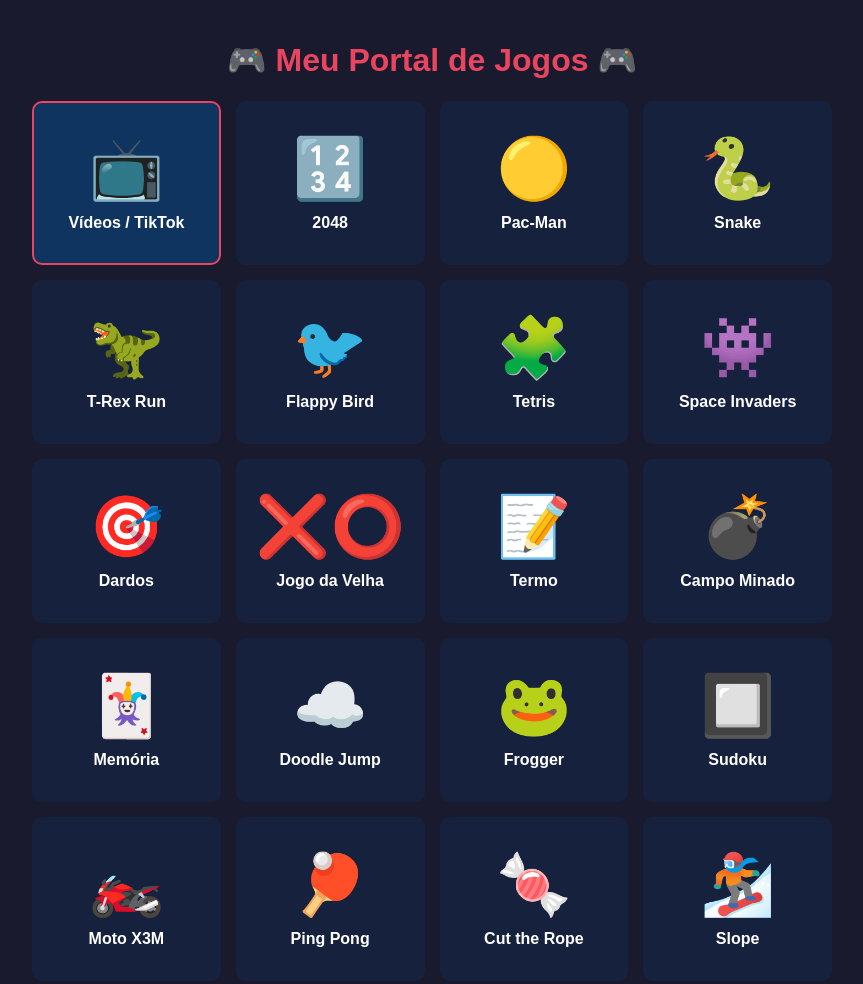
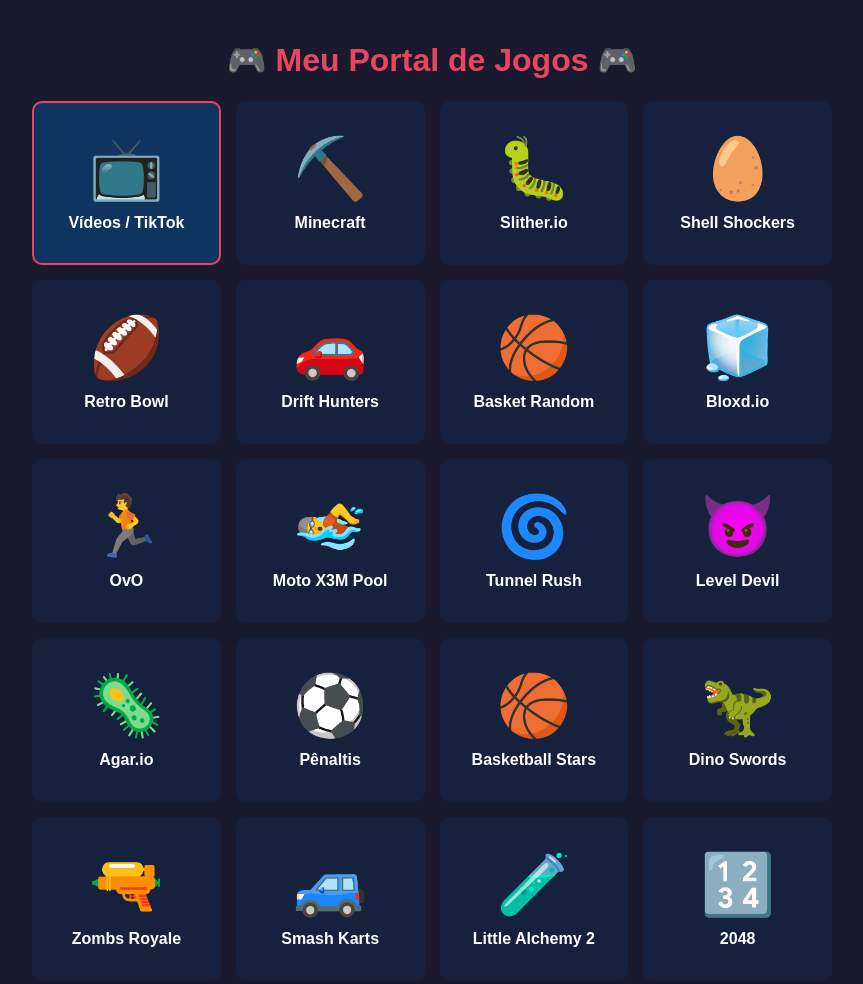
Before and after one commit to neithandavi37-crypto/Meu-portal, a plain HTML site: page index.html in a window 1280 px wide. Shown: the top 984 px of the page, without its empty margins (208-1071 px from the left). Drawn offline with Linux system fonts and the light colour scheme.

Commit message:
Update index.html
Update

```diff
--- a/index.html
+++ b/index.html
@@ -69,6 +69,26 @@
             <h3>Vídeos / TikTok</h3>
         </a>
 
+        <!-- OS 18 JOGOS NOVOS (Oficiais e Funcionais) -->
+        <a href="https://classic.minecraft.net/" target="_blank" class="cartao-jogo"><div class="icone-jogo">⛏️</div><h3>Minecraft</h3></a>
+        <a href="https://slither.io/" target="_blank" class="cartao-jogo"><div class="icone-jogo">🐛</div><h3>Slither.io</h3></a>
+        <a href="https://shellshock.io/" target="_blank" class="cartao-jogo"><div class="icone-jogo">🥚</div><h3>Shell Shockers</h3></a>
+        <a href="https://poki.com/en/g/retro-bowl" target="_blank" class="cartao-jogo"><div class="icone-jogo">🏈</div><h3>Retro Bowl</h3></a>
+        <a href="https://poki.com/en/g/drift-hunters" target="_blank" class="cartao-jogo"><div class="icone-jogo">🚗</div><h3>Drift Hunters</h3></a>
+        <a href="https://poki.com/en/g/basket-random" target="_blank" class="cartao-jogo"><div class="icone-jogo">🏀</div><h3>Basket Random</h3></a>
+        <a href="https://bloxd.io/" target="_blank" class="cartao-jogo"><div class="icone-jogo">🧊</div><h3>Bloxd.io</h3></a>
+        <a href="https://poki.com/en/g/ovo" target="_blank" class="cartao-jogo"><div class="icone-jogo">🏃</div><h3>OvO</h3></a>
+        <a href="https://poki.com/en/g/moto-x3m-pool-party" target="_blank" class="cartao-jogo"><div class="icone-jogo">🏊</div><h3>Moto X3M Pool</h3></a>
+        <a href="https://poki.com/en/g/tunnel-rush" target="_blank" class="cartao-jogo"><div class="icone-jogo">🌀</div><h3>Tunnel Rush</h3></a>
+        <a href="https://poki.com/en/g/level-devil" target="_blank" class="cartao-jogo"><div class="icone-jogo">😈</div><h3>Level Devil</h3></a>
+        <a href="https://agar.io/" target="_blank" class="cartao-jogo"><div class="icone-jogo">🦠</div><h3>Agar.io</h3></a>
+        <a href="https://poki.com/en/g/penalty-shooters-2" target="_blank" class="cartao-jogo"><div class="icone-jogo">⚽</div><h3>Pênaltis</h3></a>
+        <a href="https://poki.com/en/g/basketball-stars" target="_blank" class="cartao-jogo"><div class="icone-jogo">🏀</div><h3>Basketball Stars</h3></a>
+        <a href="https://poki.com/en/g/dino-swords" target="_blank" class="cartao-jogo"><div class="icone-jogo">🦖</div><h3>Dino Swords</h3></a>
+        <a href="https://zombsroyale.io/" target="_blank" class="cartao-jogo"><div class="icone-jogo">🔫</div><h3>Zombs Royale</h3></a>
+        <a href="https://poki.com/en/g/smash-karts" target="_blank" class="cartao-jogo"><div class="icone-jogo">🚙</div><h3>Smash Karts</h3></a>
+        <a href="https://littlealchemy2.com/" target="_blank" class="cartao-jogo"><div class="icone-jogo">🧪</div><h3>Little Alchemy 2</h3></a>
+
         <!-- Jogos anteriores (Funcionando) -->
         <a href="https://play2048.co/" target="_blank" class="cartao-jogo"><div class="icone-jogo">🔢</div><h3>2048</h3></a>
         <a href="https://www.google.com/logos/2010/pacman10-i.html" target="_blank" class="cartao-jogo"><div class="icone-jogo">🟡</div><h3>Pac-Man</h3></a>
@@ -110,8 +130,6 @@
         <a href="https://plays.org/bloons-tower-defense/" target="_blank" class="cartao-jogo"><div class="icone-jogo">🐒</div><h3>Bloons TD</h3></a>
         <a href="https://plays.org/stack/" target="_blank" class="cartao-jogo"><div class="icone-jogo">🏗️</div><h3>Stack</h3></a>
         <a href="https://plays.org/bounce/" target="_blank" class="cartao-jogo"><div class="icone-jogo">🔴</div><h3>Bounce</h3></a>
-
-        <!-- OS JOGOS CORRIGIDOS E FUNCIONAIS -->
         <a href="https://poki.com/en/g/block-blast" target="_blank" class="cartao-jogo"><div class="icone-jogo">🧱</div><h3>Block Blast</h3></a>
         <a href="https://poki.com/en/g/geometry-dash" target="_blank" class="cartao-jogo"><div class="icone-jogo">🔺</div><h3>Geometry Dash</h3></a>
         <a href="https://poki.com/en/g/subway-surfers" target="_blank" class="cartao-jogo"><div class="icone-jogo">🛹</div><h3>Subway Surfers</h3></a>
@@ -133,4 +151,4 @@
     </div>
 
 </body>
-</html>
+                                                                                                            </html>
```
